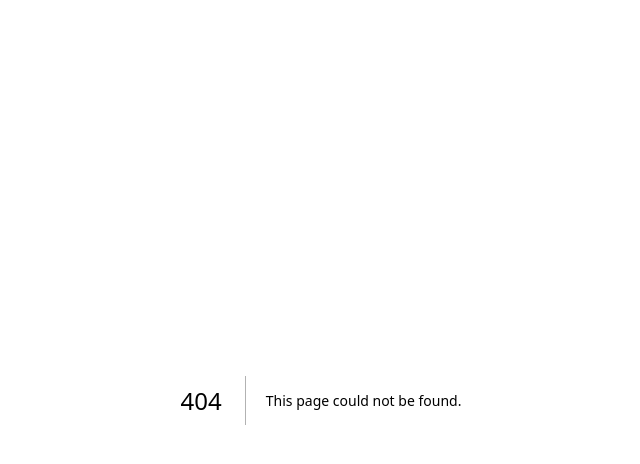
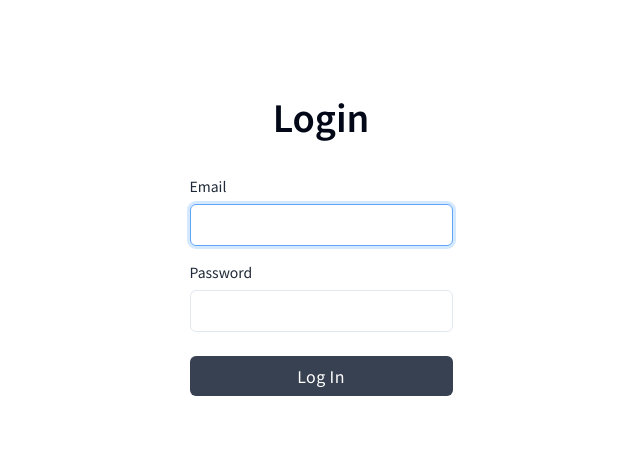
Before and after one commit to hbseo/day-off, a Next.js app: page /auth/signin in a window 1280 px wide. Before the commit this address had no page. Shown: the top 464 px of the page, without its empty margins (319-959 px from the left). Built offline with nearby package versions, Linux system fonts and the light colour scheme.

Commit message:
server component

```diff
--- a/app/(main)/layout.tsx
+++ b/app/(main)/layout.tsx
@@ -1,32 +1,12 @@
-'use client';
-
 import Header from '@/components/header';
 import Nav from '@/components/nav';
 import { ScrollArea } from '@/components/ui/scroll-area';
 import { Separator } from '@/components/ui/separator';
-import { TooltipProvider } from '@/components/ui/tooltip';
-import { useNavPanelStore } from '@/lib/store';
-import { useEffect } from 'react';
+import Providers from './providers';
 
 export default function Layout({ children }: { children: React.ReactNode }) {
-  const { setIsCollapsed } = useNavPanelStore();
-
-  const handleResize = () => {
-    const width = window.innerWidth;
-    if (width <= 640) {
-      setIsCollapsed(true);
-    }
-  };
-
-  useEffect(() => {
-    window.addEventListener('resize', handleResize);
-    return () => {
-      window.removeEventListener('resize', handleResize);
-    };
-  });
-
   return (
-    <TooltipProvider delayDuration={0}>
+    <Providers>
       <div className="flex h-full w-full flex-col items-stretch">
         <Header />
         <Separator />
@@ -36,6 +16,6 @@
           <ScrollArea className="w-full px-2 py-4">{children}</ScrollArea>
         </div>
       </div>
-    </TooltipProvider>
+    </Providers>
   );
 }
--- a/app/(main)/login/page.tsx
+++ /dev/null
@@ -1,5 +0,0 @@
-const Page = () => {
-  return <p>login page</p>;
-};
-
-export default Page;
--- /dev/null
+++ b/app/(main)/providers.tsx
@@ -0,0 +1,7 @@
+'use client';
+
+import { TooltipProvider } from '@/components/ui/tooltip';
+
+export default function Providers({ children }: { children: React.ReactNode }) {
+  return <TooltipProvider delayDuration={0}>{children}</TooltipProvider>;
+}
--- a/app/api/auth/[...nextauth]/route.ts
+++ b/app/api/auth/[...nextauth]/route.ts
@@ -6,7 +6,7 @@
     CredentialsProvider({
       name: 'Credentials',
       credentials: {
-        username: { label: 'Username', type: 'text', placeholder: 'jsmith' },
+        email: { label: 'Email', type: 'text' },
         password: { label: 'Password', type: 'password' },
       },
       async authorize(credentials, req) {
@@ -16,12 +16,12 @@
             'Content-Type': 'application/json',
           },
           body: JSON.stringify({
-            username: credentials?.username,
+            email: credentials?.email,
             password: credentials?.password,
           }),
         });
+
         const user = await res.json();
-        console.log(user);
 
         if (user) {
           return user;
@@ -41,6 +41,10 @@
       return session;
     },
   },
+  pages: {
+    signIn: '/auth/signin',
+    error: 'auth/error',
+  },
 });
 
 export { handler as GET, handler as POST };
--- a/app/api/auth/signin/route.ts
+++ b/app/api/signin/route.ts
@@ -3,7 +3,7 @@
 import * as bcrypt from 'bcrypt';
 
 type RequestBody = {
-  username: string;
+  email: string;
   password: string;
 };
 
@@ -12,9 +12,10 @@
 
   const user = await prisma.user.findFirst({
     where: {
-      email: body.username,
+      email: body.email,
     },
   });
+  console.log(user);
 
   if (user && (await bcrypt.compare(body.password, user.password))) {
     const { password, ...userWithoutPass } = user;
--- /dev/null
+++ b/app/auth/signin/page.tsx
@@ -0,0 +1,77 @@
+'use client';
+import React, { useRef } from 'react';
+import { signIn } from 'next-auth/react';
+
+const Page = () => {
+  const emailRef = useRef(null);
+  const passwordRef = useRef(null);
+
+  const handleSubmit = async () => {
+    const result = await signIn('credentials', {
+      email: emailRef.current,
+      password: passwordRef.current,
+      redirect: true,
+      callbackUrl: '/dashboard',
+    });
+  };
+  return (
+    <main className="flex min-h-screen flex-col items-center space-y-10 p-24">
+      <h1 className="text-4xl font-semibold">Login</h1>
+      <div>
+        <div>
+          <label
+            htmlFor="email"
+            className="block text-sm text-gray-800 dark:text-gray-200"
+          >
+            Email
+          </label>
+
+          <div className="mt-1">
+            <input
+              ref={emailRef}
+              onChange={(e: any) => {
+                emailRef.current = e.target.value;
+              }}
+              id="email"
+              name="email"
+              type="email"
+              required
+              autoFocus={true}
+              className="mt-2 block w-full rounded-md border bg-white px-4 py-2 text-gray-700 focus:border-blue-400 focus:outline-none focus:ring focus:ring-blue-300 focus:ring-opacity-40 dark:border-gray-600 dark:bg-gray-800 dark:text-gray-300 dark:focus:border-blue-300"
+            />
+          </div>
+        </div>
+
+        <div className="mt-4">
+          <label
+            htmlFor="password"
+            className="block text-sm text-gray-800 dark:text-gray-200"
+          >
+            Password
+          </label>
+          <div className="mt-1">
+            <input
+              type="password"
+              id="password"
+              name="password"
+              ref={passwordRef}
+              onChange={(e: any) => (passwordRef.current = e.target.value)}
+              className="mt-2 block w-full rounded-md border bg-white px-4 py-2 text-gray-700 focus:border-blue-400 focus:outline-none focus:ring focus:ring-blue-300 focus:ring-opacity-40 dark:border-gray-600 dark:bg-gray-800 dark:text-gray-300 dark:focus:border-blue-300"
+            />
+          </div>
+        </div>
+
+        <div className="mt-6">
+          <button
+            onClick={handleSubmit}
+            className="w-full transform rounded-md bg-gray-700 px-4 py-2 tracking-wide text-white transition-colors duration-200 hover:bg-gray-600 focus:bg-gray-600 focus:outline-none"
+          >
+            Log In
+          </button>
+        </div>
+      </div>
+    </main>
+  );
+};
+
+export default Page;
--- a/app/login/page.tsx
+++ /dev/null
@@ -1,5 +0,0 @@
-const Page = () => {
-  return <></>;
-};
-
-export default Page;
--- a/components/header.tsx
+++ b/components/header.tsx
@@ -1,3 +1,5 @@
+'use client';
+
 import { Avatar, AvatarFallback, AvatarImage } from '@/components/ui/avatar';
 import {
   DropdownMenu,
--- a/components/nav.tsx
+++ b/components/nav.tsx
@@ -1,3 +1,5 @@
+'use client';
+
 import { LayoutDashboard, Palmtree } from 'lucide-react';
 import { NavItem, NavItemCollapsed, NavigationItem } from './nav-item';
 import { ScrollArea } from './ui/scroll-area';
@@ -27,11 +29,19 @@
 const Nav = () => {
   const { isCollapsed, setIsCollapsed } = useNavPanelStore();
 
-  useEffect(() => {
-    if (window.innerWidth <= 640) {
+  const handleResize = () => {
+    const width = window.innerWidth;
+    if (width <= 640) {
       setIsCollapsed(true);
     }
-  }, [setIsCollapsed]);
+  };
+
+  useEffect(() => {
+    window.addEventListener('resize', handleResize);
+    return () => {
+      window.removeEventListener('resize', handleResize);
+    };
+  });
 
   return (
     <ScrollArea
--- a/middleware.ts
+++ b/middleware.ts
@@ -2,7 +2,9 @@
 import { verifyJwt } from './lib/jwt';
 
 export async function middleware(req: NextRequest, res: NextResponse) {
+  console.log('나는 미들웨어');
   const bearerToken = req.headers.get('accessToken') as string;
+  console.log(bearerToken);
 
   if (!bearerToken) {
     return new NextResponse(
```
Also changed, not shown: app/api/signup/route.ts (renamed from app/api/auth/signup/route.ts).
